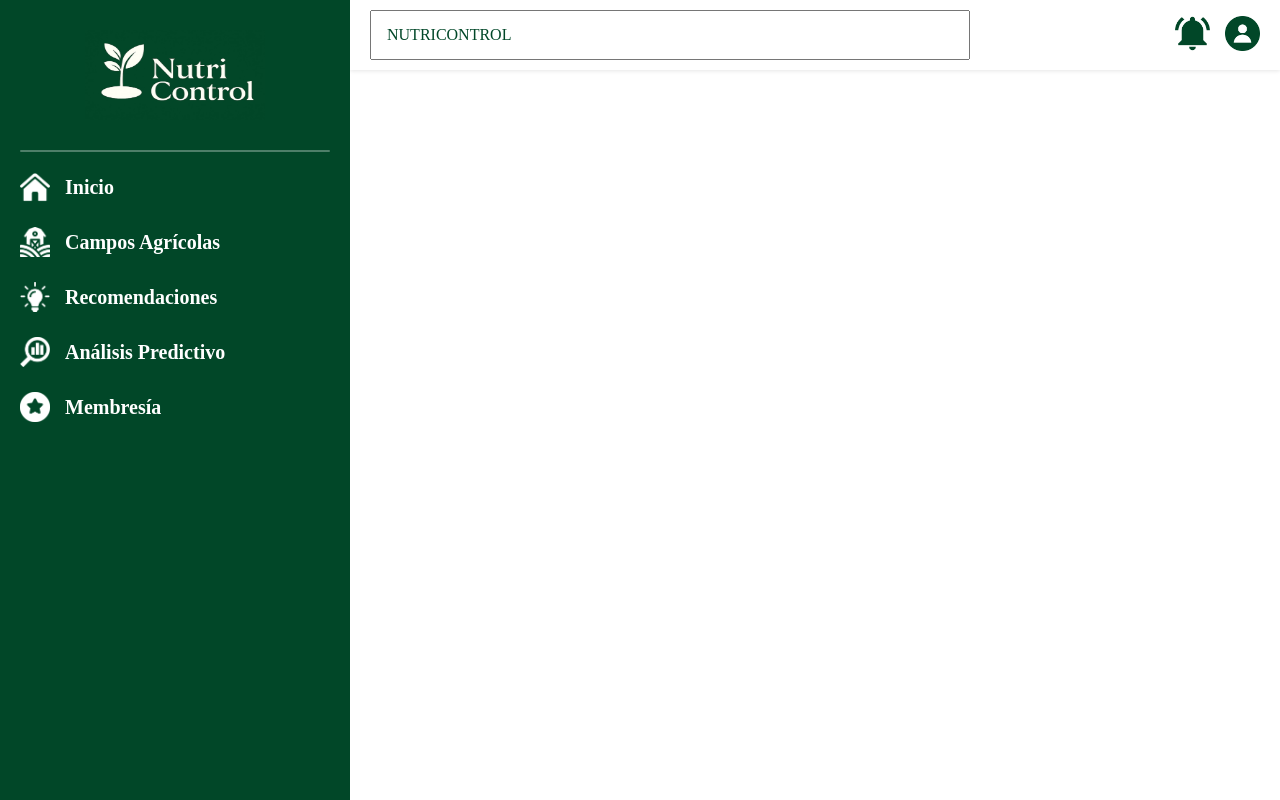
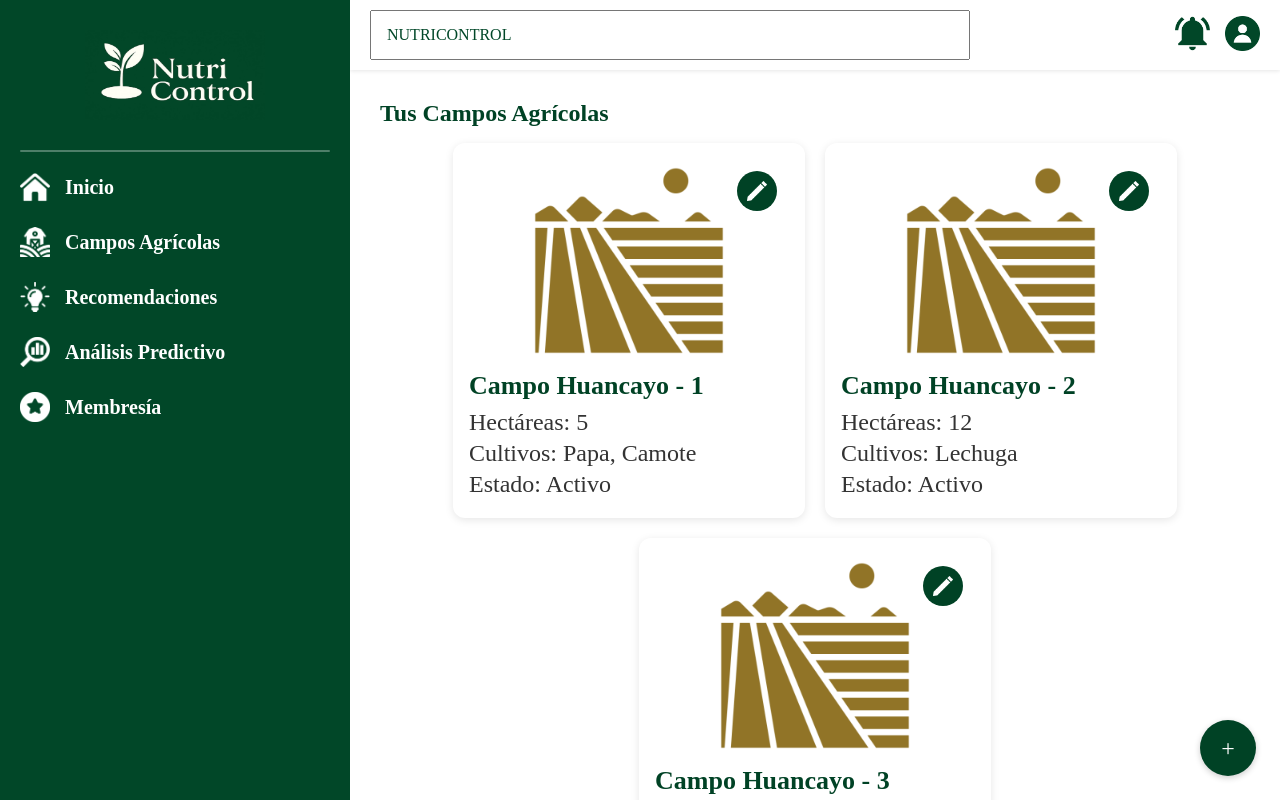
Before and after one commit to Desarrollo-de-Soluciones-IoT-2510-2942/FrontEnd, a Vue app: page /crops in a window 1280 px wide. Built offline with nearby package versions, Linux system fonts and the light colour scheme; a web font is replaced by a local one.

Commit message:
feat: add all-crops screen

```diff
--- a/src/content/pages/crops/all-crops.component.vue
+++ b/src/content/pages/crops/all-crops.component.vue
@@ -1,11 +1,109 @@
+<template>
+  <div class="all-crops">
+    <h2 class="section-title">Tus Campos Agrícolas</h2>
+    <div class="crops-list">
+      <div v-for="campo in campos" :key="campo.id" class="crop-card">
+        <div class="card-header">
+          <img src="/general-icons/field-icon.png" alt="Campo" class="field-icon"/>
+          <div class="edit-btn">
+            <img src="/general-icons/edit-icon.png" alt="Editar"/>
+          </div>
+        </div>
+        <div class="card-body">
+          <h3 class="crop-title">{{ campo.name }}</h3>
+          <p>Hectáreas: {{ campo.hectareas }}</p>
+          <p>Cultivos: {{ campo.cultivos }}</p>
+          <p>Estado: {{ campo.estado }}</p>
+        </div>
+      </div>
+    </div>
+    <button class="add-button">+</button>
+  </div>
+</template>
+
 <script setup>
+import { ref } from 'vue'
 
+const campos = ref([
+  { id: 1, name: 'Campo Huancayo - 1', hectareas: 5, cultivos: 'Papa, Camote', estado: 'Activo' },
+  { id: 2, name: 'Campo Huancayo - 2', hectareas: 12, cultivos: 'Lechuga', estado: 'Activo' },
+  { id: 3, name: 'Campo Huancayo - 3', hectareas: 4, cultivos: 'Yuca, Papa', estado: 'Activo' }
+])
 </script>
 
-<template>
-
-</template>
-
 <style scoped>
-
+.all-crops {
+  position: relative;
+  padding: 30px;
+}
+.section-title {
+  font-size: 24px;
+  color: #004225;
+  margin-bottom: 16px;
+}
+.crops-list {
+  display: flex;
+  gap: 20px;
+  flex-wrap: wrap;
+  justify-content: center;
+}
+.crop-card {
+  background: white;
+  border-radius: 12px;
+  box-shadow: 0 2px 8px rgba(0,0,0,0.1);
+  width: 320px;
+  padding: 16px;
+}
+.card-header {
+  position: relative;
+  display: flex;
+  justify-content: center;
+  margin-bottom: 12px;
+}
+.field-icon {
+  width: 200px;
+  height: 200px;
+}
+.edit-btn {
+  position: absolute;
+  top: 12px;
+  right: 12px;
+  width: 40px;
+  height: 40px;
+  background-color: #004225;
+  border-radius: 50%;
+  display: flex;
+  align-items: center;
+  justify-content: center;
+  z-index: 1;
+  cursor: pointer;
+}
+.edit-btn img {
+  width: 20px;
+  height: 20px;
+}
+.crop-title {
+  font-size: 26px;
+  color: #004225;
+  margin-bottom: 8px;
+}
+.card-body p {
+  font-size: 24px;
+  color: #333;
+  margin: 4px 0;
+}
+.add-button {
+  position: fixed;
+  bottom: 24px;
+  right: 24px;
+  width: 56px;
+  height: 56px;
+  border-radius: 50%;
+  background-color: #004225;
+  color: white;
+  font-size: 24px;
+  border: none;
+  cursor: pointer;
+  box-shadow: 0 2px 6px rgba(0,0,0,0.2);
+}
 </style>
--- a/src/router/index.js
+++ b/src/router/index.js
@@ -7,6 +7,7 @@ import EditProfile from "../content/pages/profile/components/edit-profile.compon
 import AllAnalytics from "../content/pages/analytics/all-analytics.component.vue";
 import Login from "../content/pages/login/login.component.vue";
 import Register from "../content/pages/register/register.component.vue";
+import AllCrops from "../content/pages/crops/all-crops.component.vue";
 
 const router = createRouter({
     history: createWebHistory(),
@@ -23,6 +24,7 @@ const router = createRouter({
         { path: '/profile', component: Profile},
         { path: '/edit-profile', component: EditProfile},
         { path: '/all-analytics', component: AllAnalytics},
+        { path: '/crops', component: AllCrops},
     ],
 });
 
--- a/src/shared/components/sidebar.component.vue
+++ b/src/shared/components/sidebar.component.vue
@@ -15,7 +15,7 @@
         <img src="/sidebar/icons/home-icon.png" width="30" height="30" alt="" />
         <span>Inicio</span>
       </router-link>
-      <router-link to="/campos-agricolas" class="nav-link">
+      <router-link to="/crops" class="nav-link">
         <img src="/sidebar/icons/crop-icon.png" width="30" height="30" alt="" />
         <span>Campos Agrícolas</span>
       </router-link>
```
